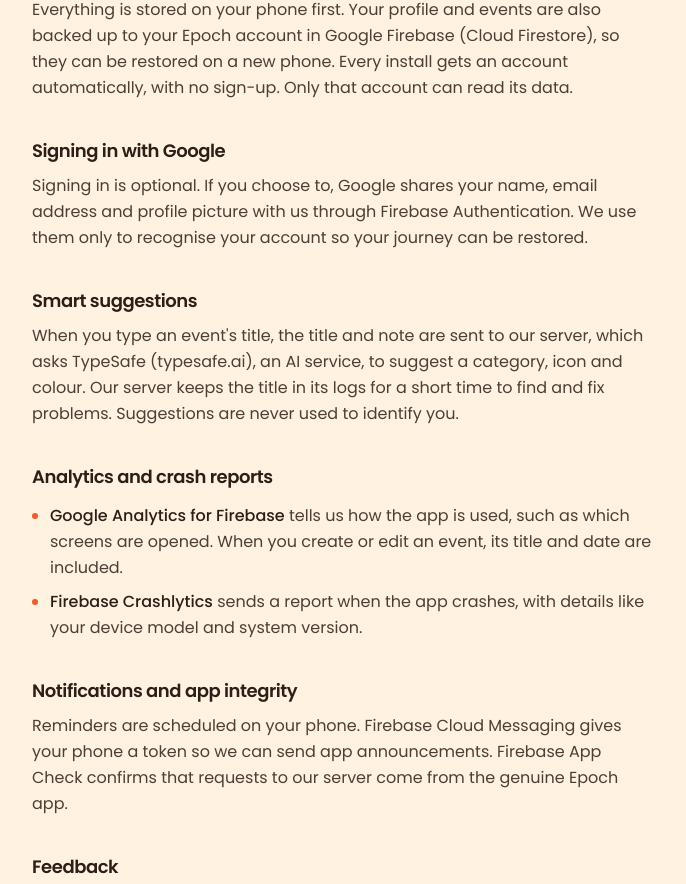
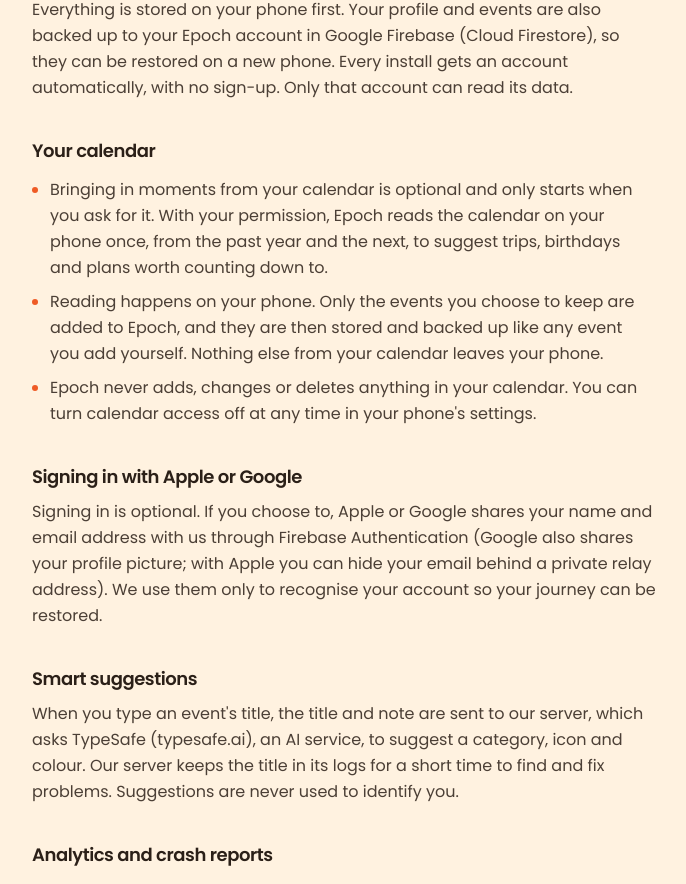
Before and after one commit to maheshj01/wmlabs, a React (Create React App) app: page /epoch/privacy in a window 1280 px wide. Shown: the part 758-1642 px from the top of the page, without its empty margins (296-982 px from the left). Built offline with nearby package versions, Linux system fonts and the light colour scheme.

Commit message:
update privacy policy on use of calendar events

```diff
--- a/src/routes/epoch/privacy/EpochPrivacy.tsx
+++ b/src/routes/epoch/privacy/EpochPrivacy.tsx
@@ -3,7 +3,7 @@
 import { Link, useSearchParams } from "react-router-dom";
 import { useDocumentHead } from "../../../useDocumentHead";
 
-const EFFECTIVE = "29 September 2026";
+const EFFECTIVE = "4 October 2026";
 const CONTACT = process.env.REACT_APP_CONTACT_EMAIL;
 
 interface Block {
@@ -77,11 +77,34 @@
     ),
   },
   {
-    heading: "Signing in with Google",
+    heading: "Your calendar",
+    body: (
+      <List
+        items={[
+          <>
+            Bringing in moments from your calendar is optional and only starts when you ask for it. With your
+            permission, Epoch reads the calendar on your phone once, from the past year and the next, to suggest
+            trips, birthdays and plans worth counting down to.
+          </>,
+          <>
+            Reading happens on your phone. Only the events you choose to keep are added to Epoch, and they are then
+            stored and backed up like any event you add yourself. Nothing else from your calendar leaves your phone.
+          </>,
+          <>
+            Epoch never adds, changes or deletes anything in your calendar. You can turn calendar access off at any
+            time in your phone's settings.
+          </>,
+        ]}
+      />
+    ),
+  },
+  {
+    heading: "Signing in with Apple or Google",
     body: (
       <p>
-        Signing in is optional. If you choose to, Google shares your name, email address and profile picture with us
-        through Firebase Authentication. We use them only to recognise your account so your journey can be restored.
+        Signing in is optional. If you choose to, Apple or Google shares your name and email address with us through
+        Firebase Authentication (Google also shares your profile picture; with Apple you can hide your email behind a
+        private relay address). We use them only to recognise your account so your journey can be restored.
       </p>
     ),
   },
```
